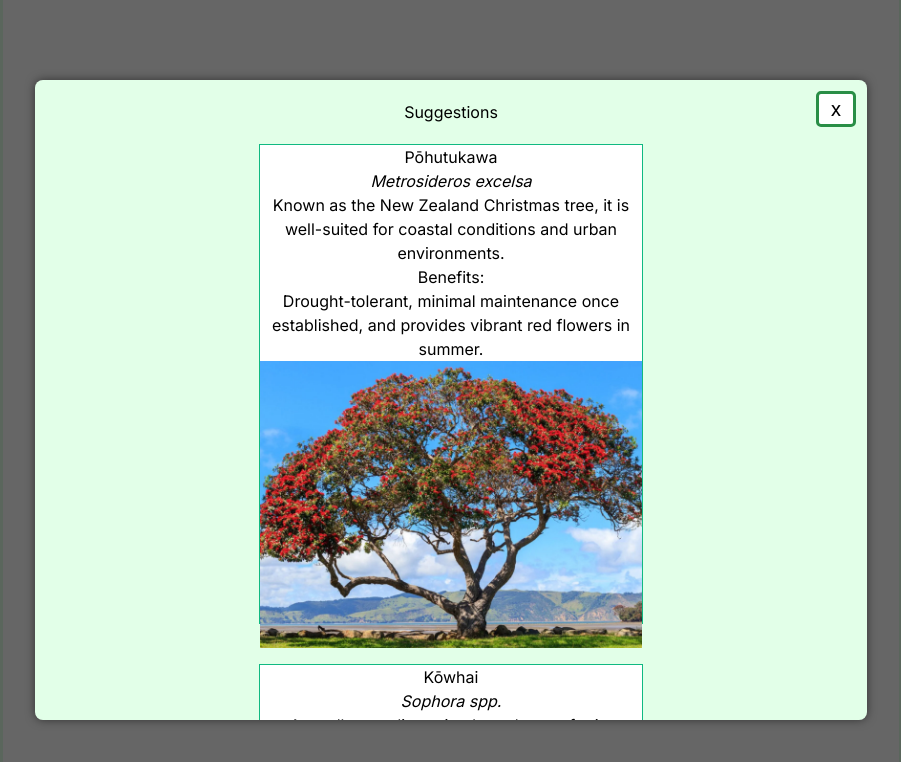
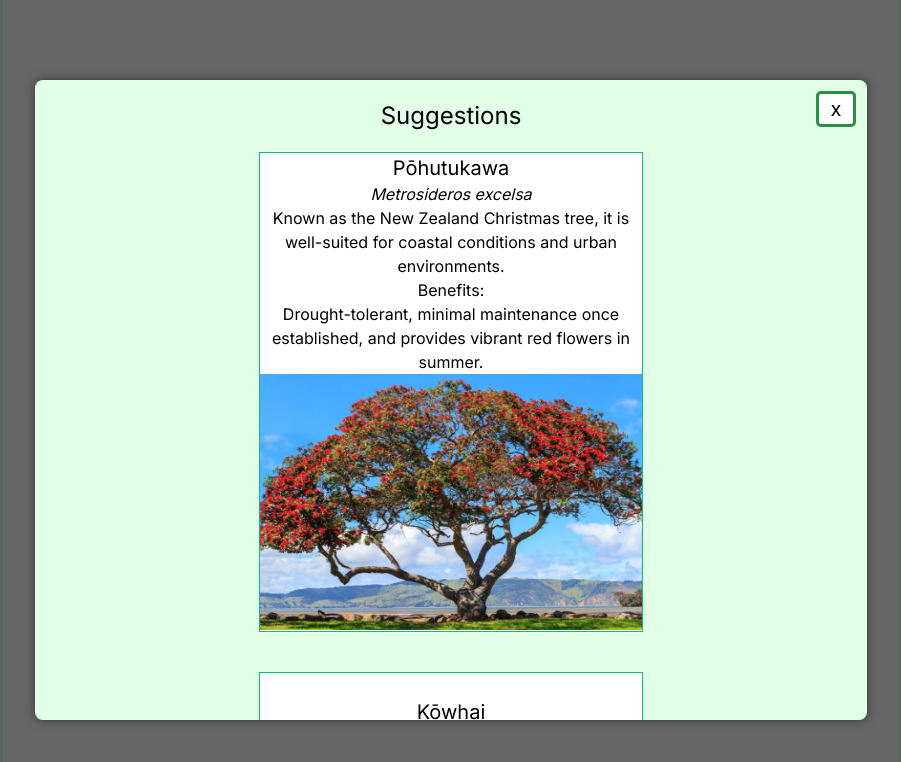
Before and after one commit to phm-2024/harakeke-hack, a Next.js app: page / in a window 1280 px wide. Both pictures are taken after typing "Sample", "Sample", "Sample" into the empty fields and a click on the button "Submit". Shown: the top 762 px of the page, without its empty margins (189-1090 px from the left). Built offline with nearby package versions, Linux system fonts and the light colour scheme.

Commit message:
style headings

```diff
--- a/app/globals.css
+++ b/app/globals.css
@@ -1,20 +1,6 @@
 @tailwind base;
 @tailwind components;
 @tailwind utilities;
-
-/* :root {
-  --foreground-rgb: 0, 0, 0;
-  --background-start-rgb: 214, 219, 220;
-  --background-end-rgb: 255, 255, 255;
-}
-
-@media (prefers-color-scheme: dark) {
-  :root {
-    --foreground-rgb: 255, 255, 255;
-    --background-start-rgb: 0, 0, 0;
-    --background-end-rgb: 0, 0, 0;
-  }
-} */
 
 html {
   background-color: rgb(226, 255, 232);
@@ -23,24 +9,13 @@ html {
 }
 
 body {
-  /* color: rgb(var(--foreground-rgb));
-  background: linear-gradient(
-      to bottom,
-      transparent,
-      rgb(var(--background-end-rgb))
-    )
-    rgb(var(--background-start-rgb)); */
-  /* margin: 2em 0em; */
   background-color: white;
   width: 70%;
-  /* height: 70%; */
 }
 
-/* @layer utilities {
-  .text-balance {
-    text-wrap: balance;
-  }
-} */
+h1 {
+  font-size: 30px;
+}
 
 .popup-overlay {
   position: absolute;
--- a/components/Popup.tsx
+++ b/components/Popup.tsx
@@ -16,7 +16,7 @@ export default function Popup({ setResponse }: Props) {
   return (
     <section className="popup-overlay">
       <div className="popup">
-        <h1>Suggestions</h1>
+        <h1 className="text-2xl">Suggestions</h1>
         <button onClick={close} className="close">
           x
         </button>
@@ -24,16 +24,20 @@ export default function Popup({ setResponse }: Props) {
           {solutions.map((solution, i) => (
             <div
               key={i}
-              className="border border-2px border-emerald-500 m-5 w-96 h-[30em] bg-white"
+              className="flex flex-col justify-center border border-2px border-emerald-500 m-5 w-96 h-[30em] bg-white"
             >
-              <h2>{solution.name}</h2>
+              <h2 className="text-xl">{solution.name}</h2>
               <h3>
-                <em>{solution.scientific_name}</em>
+                <em className="text-l">{solution.scientific_name}</em>
               </h3>
               <p>{solution.description}</p>
-              <h3>Benefits:</h3>
+              <h3 className="text-l">Benefits:</h3>
               <p>{solution.benefits}</p>
-              <img src={solution.image_source} alt={solution.name} />
+              <img
+                src={solution.image_source}
+                alt={solution.name}
+                className="max-h-[16em] w-auto"
+              />
             </div>
           ))}
         </div>
```
